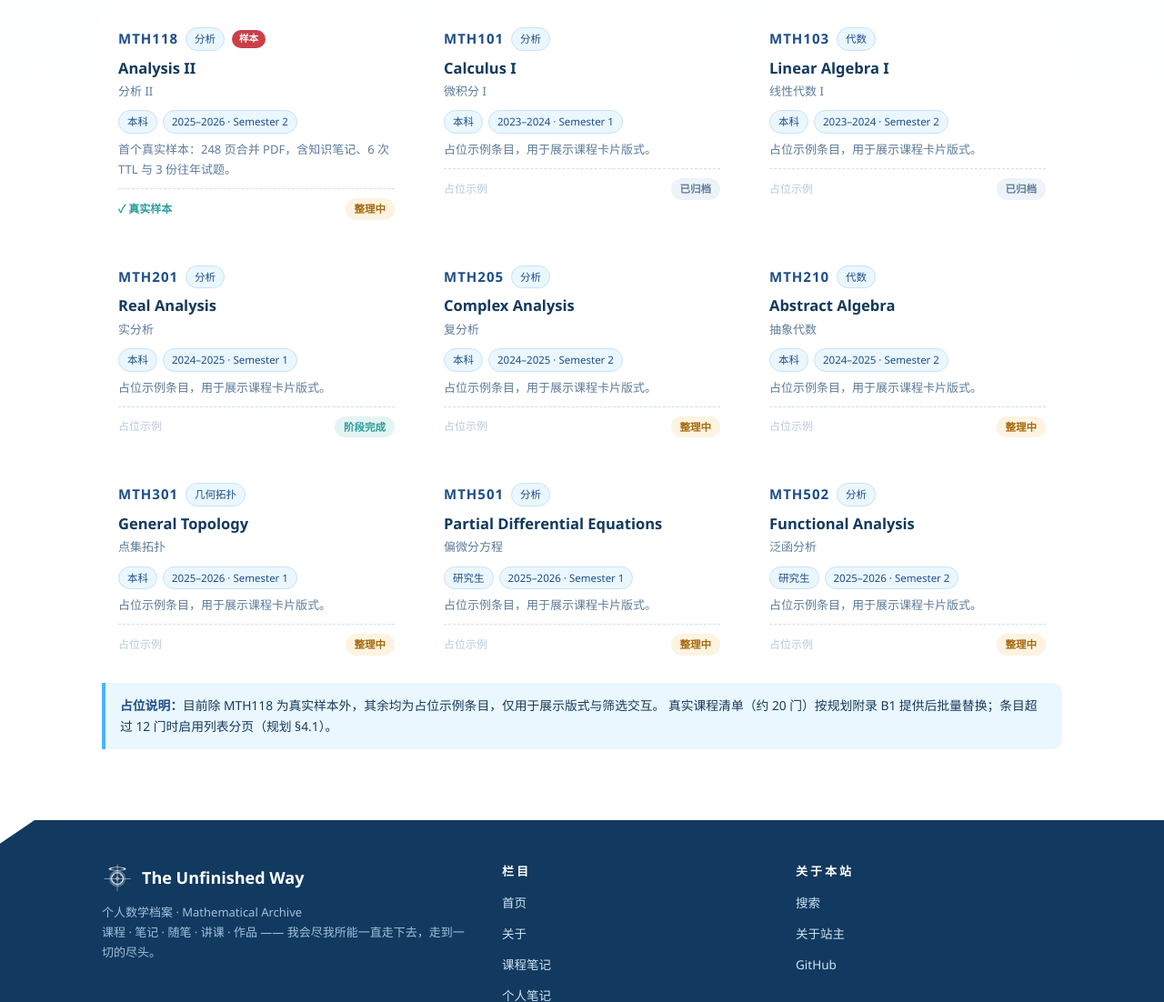
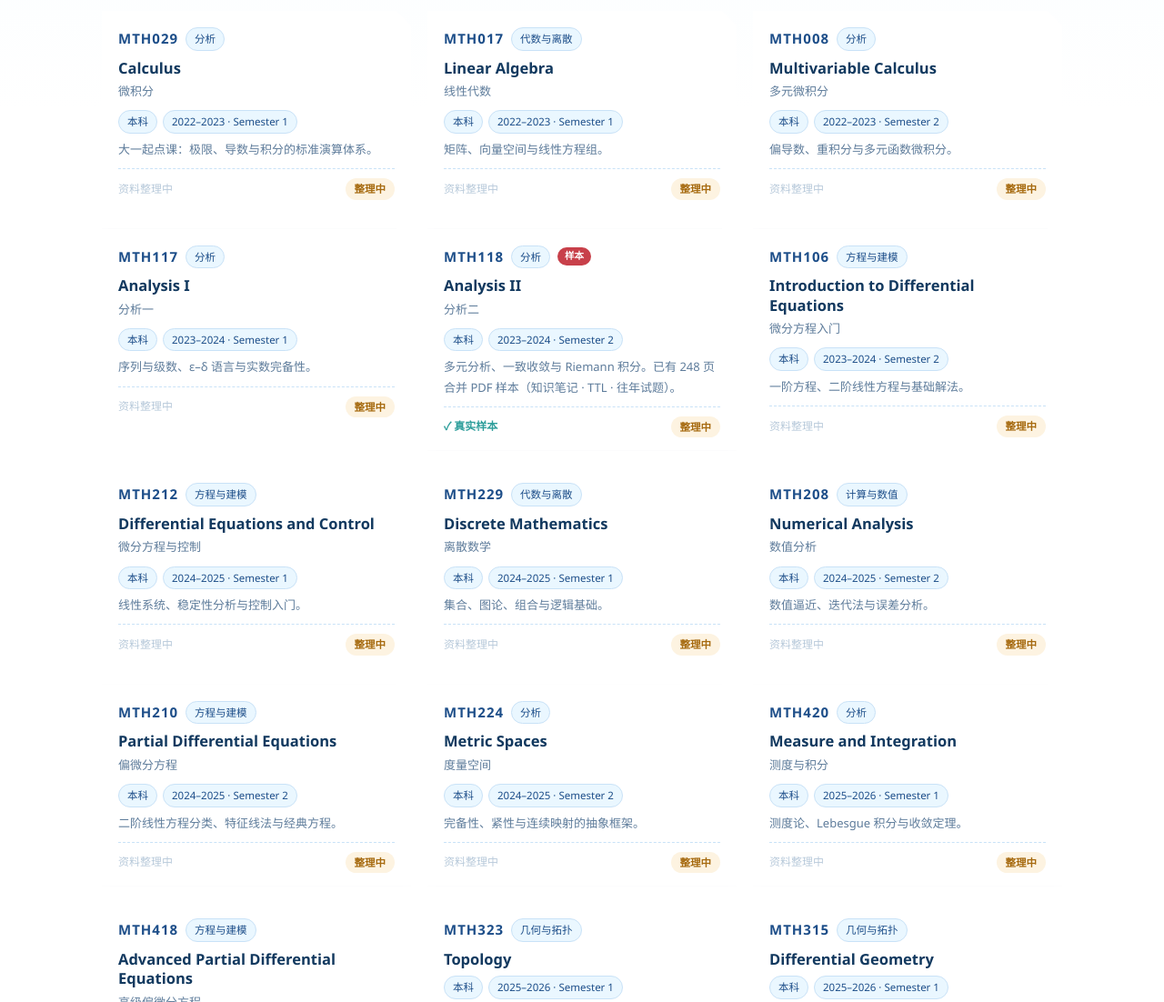
Before and after one commit to analysis2077/analysis2077.github.io, an Astro site: page /courses in a window 1280 px wide. Shown: the part 400-1502 px from the top of the page at 91% size. Built offline with nearby package versions, Linux system fonts and the light colour scheme; Astro itself is replaced by a stand-in of ours.

Commit message:
courses: real 17-course undergraduate list (user-confirmed) + MTH118 year fix to 2023-2024

```diff
--- a/src/components/CourseCard.astro
+++ b/src/components/CourseCard.astro
@@ -21,7 +21,7 @@ const stClass = course.status === '整理中' ? 'st-wip' : course.status === '
   <p class="cc-zh">{course.blurb}</p>
   <div class="cc-foot">
     <span class={course.sample ? 'cc-sample' : 'cc-ph'}>
-      {course.sample ? '✓ 真实样本' : '占位示例'}
+      {course.sample ? '✓ 真实样本' : course.href ? '✓ 已建详情页' : '资料整理中'}
     </span>
     <span class={`st ${stClass}`}>{course.status}</span>
   </div>
--- a/src/data/courses.ts
+++ b/src/data/courses.ts
@@ -1,5 +1,7 @@
-// 课程占位数据 —— 骨架阶段用于展示版式
-// 真实课程清单（约 20 门）由站主按规划附录 B1 提供后批量替换
+// 课程数据 —— 本科阶段已修课程（站主 2026-11-23 提供，17 门）
+// 学年映射：Y1S1 = 2022–2023 秋季学期起；Y4S2 = 2025–2026 春季学期
+// 研究生阶段（慕尼黑工大）待首个完整学期结束后补充
+// 注：MTH323 / MTH315 / MTH310 英文题名为站主提供原名，其余英文题名为中文对应译名，以官方成绩单为准
 export interface Course {
   code: string;
   title: string;
@@ -15,28 +17,32 @@ export interface Course {
 }
 
 export const COURSES: Course[] = [
-  {
-    code: 'MTH118',
-    title: 'Analysis II',
-    titleZh: '分析 II',
-    stage: '本科',
-    year: '2025–2026',
-    semester: 'Semester 2',
-    subject: '分析',
-    status: '整理中',
-    blurb: '首个真实样本：248 页合并 PDF，含知识笔记、6 次 TTL 与 3 份往年试题。',
-    sample: true,
-    href: '/courses/mth118/',
-  },
-  { code: 'MTH101', title: 'Calculus I', titleZh: '微积分 I', stage: '本科', year: '2023–2024', semester: 'Semester 1', subject: '分析', status: '已归档', blurb: '占位示例条目，用于展示课程卡片版式。' },
-  { code: 'MTH103', title: 'Linear Algebra I', titleZh: '线性代数 I', stage: '本科', year: '2023–2024', semester: 'Semester 2', subject: '代数', status: '已归档', blurb: '占位示例条目，用于展示课程卡片版式。' },
-  { code: 'MTH201', title: 'Real Analysis', titleZh: '实分析', stage: '本科', year: '2024–2025', semester: 'Semester 1', subject: '分析', status: '阶段完成', blurb: '占位示例条目，用于展示课程卡片版式。' },
-  { code: 'MTH205', title: 'Complex Analysis', titleZh: '复分析', stage: '本科', year: '2024–2025', semester: 'Semester 2', subject: '分析', status: '整理中', blurb: '占位示例条目，用于展示课程卡片版式。' },
-  { code: 'MTH210', title: 'Abstract Algebra', titleZh: '抽象代数', stage: '本科', year: '2024–2025', semester: 'Semester 2', subject: '代数', status: '整理中', blurb: '占位示例条目，用于展示课程卡片版式。' },
-  { code: 'MTH301', title: 'General Topology', titleZh: '点集拓扑', stage: '本科', year: '2025–2026', semester: 'Semester 1', subject: '几何拓扑', status: '整理中', blurb: '占位示例条目，用于展示课程卡片版式。' },
-  { code: 'MTH501', title: 'Partial Differential Equations', titleZh: '偏微分方程', stage: '研究生', year: '2025–2026', semester: 'Semester 1', subject: '分析', status: '整理中', blurb: '占位示例条目，用于展示课程卡片版式。' },
-  { code: 'MTH502', title: 'Functional Analysis', titleZh: '泛函分析', stage: '研究生', year: '2025–2026', semester: 'Semester 2', subject: '分析', status: '整理中', blurb: '占位示例条目，用于展示课程卡片版式。' },
+  // —— Y1S1 · 2022–2023 秋季学期 ——
+  { code: 'MTH029', title: 'Calculus', titleZh: '微积分', stage: '本科', year: '2022–2023', semester: 'Semester 1', subject: '分析', status: '整理中', blurb: '大一起点课：极限、导数与积分的标准演算体系。' },
+  { code: 'MTH017', title: 'Linear Algebra', titleZh: '线性代数', stage: '本科', year: '2022–2023', semester: 'Semester 1', subject: '代数与离散', status: '整理中', blurb: '矩阵、向量空间与线性方程组。' },
+  // —— Y1S2 · 2022–2023 春季学期 ——
+  { code: 'MTH008', title: 'Multivariable Calculus', titleZh: '多元微积分', stage: '本科', year: '2022–2023', semester: 'Semester 2', subject: '分析', status: '整理中', blurb: '偏导数、重积分与多元函数微积分。' },
+  // —— Y2S1 · 2023–2024 秋季学期 ——
+  { code: 'MTH117', title: 'Analysis I', titleZh: '分析一', stage: '本科', year: '2023–2024', semester: 'Semester 1', subject: '分析', status: '整理中', blurb: '序列与级数、ε–δ 语言与实数完备性。' },
+  // —— Y2S2 · 2023–2024 春季学期 ——
+  { code: 'MTH118', title: 'Analysis II', titleZh: '分析二', stage: '本科', year: '2023–2024', semester: 'Semester 2', subject: '分析', status: '整理中', blurb: '多元分析、一致收敛与 Riemann 积分。已有 248 页合并 PDF 样本（知识笔记 · TTL · 往年试题）。', sample: true, href: '/courses/mth118/' },
+  { code: 'MTH106', title: 'Introduction to Differential Equations', titleZh: '微分方程入门', stage: '本科', year: '2023–2024', semester: 'Semester 2', subject: '方程与建模', status: '整理中', blurb: '一阶方程、二阶线性方程与基础解法。' },
+  // —— Y3S1 · 2024–2025 秋季学期 ——
+  { code: 'MTH212', title: 'Differential Equations and Control', titleZh: '微分方程与控制', stage: '本科', year: '2024–2025', semester: 'Semester 1', subject: '方程与建模', status: '整理中', blurb: '线性系统、稳定性分析与控制入门。' },
+  { code: 'MTH229', title: 'Discrete Mathematics', titleZh: '离散数学', stage: '本科', year: '2024–2025', semester: 'Semester 1', subject: '代数与离散', status: '整理中', blurb: '集合、图论、组合与逻辑基础。' },
+  // —— Y3S2 · 2024–2025 春季学期 ——
+  { code: 'MTH208', title: 'Numerical Analysis', titleZh: '数值分析', stage: '本科', year: '2024–2025', semester: 'Semester 2', subject: '计算与数值', status: '整理中', blurb: '数值逼近、迭代法与误差分析。' },
+  { code: 'MTH210', title: 'Partial Differential Equations', titleZh: '偏微分方程', stage: '本科', year: '2024–2025', semester: 'Semester 2', subject: '方程与建模', status: '整理中', blurb: '二阶线性方程分类、特征线法与经典方程。' },
+  { code: 'MTH224', title: 'Metric Spaces', titleZh: '度量空间', stage: '本科', year: '2024–2025', semester: 'Semester 2', subject: '分析', status: '整理中', blurb: '完备性、紧性与连续映射的抽象框架。' },
+  // —— Y4S1 · 2025–2026 秋季学期 ——
+  { code: 'MTH420', title: 'Measure and Integration', titleZh: '测度与积分', stage: '本科', year: '2025–2026', semester: 'Semester 1', subject: '分析', status: '整理中', blurb: '测度论、Lebesgue 积分与收敛定理。' },
+  { code: 'MTH418', title: 'Advanced Partial Differential Equations', titleZh: '高级偏微分方程', stage: '本科', year: '2025–2026', semester: 'Semester 1', subject: '方程与建模', status: '整理中', blurb: '弱导数、Sobolev 空间与能量估计。' },
+  { code: 'MTH323', title: 'Topology', stage: '本科', year: '2025–2026', semester: 'Semester 1', subject: '几何与拓扑', status: '整理中', blurb: '开集、连通性、紧性与同伦入门。' },
+  { code: 'MTH315', title: 'Differential Geometry', stage: '本科', year: '2025–2026', semester: 'Semester 1', subject: '几何与拓扑', status: '整理中', blurb: '曲线曲面、第一基本形式与 Gauss 曲率。' },
+  // —— Y4S2 · 2025–2026 春季学期 ——
+  { code: 'MTH310', title: 'Functional Analysis', stage: '本科', year: '2025–2026', semester: 'Semester 2', subject: '分析', status: '整理中', blurb: 'Banach / Hilbert 空间、有界算子与对偶空间。' },
+  { code: 'MTH308', title: 'Continuum Mechanics', titleZh: '连续介质力学', stage: '本科', year: '2025–2026', semester: 'Semester 2', subject: '方程与建模', status: '整理中', blurb: '应力应变、守恒律与弹性、流体基础。' },
 ];
 
 export const STAGES = ['本科', '研究生'] as const;
-export const SUBJECTS = ['分析', '代数', '几何拓扑'] as const;
+export const SUBJECTS = ['分析', '方程与建模', '代数与离散', '几何与拓扑', '计算与数值'] as const;
--- a/src/pages/courses/index.astro
+++ b/src/pages/courses/index.astro
@@ -43,8 +43,9 @@ import { COURSES, STAGES, SUBJECTS } from '../../data/courses';
     </section>
     <section class="sec" style="padding-top:8px;">
       <div class="note-box">
-        <b>占位说明：</b>目前除 MTH118 为真实样本外，其余均为占位示例条目，仅用于展示版式与筛选交互。
-        真实课程清单（约 20 门）按规划附录 B1 提供后批量替换；条目超过 12 门时启用列表分页（规划 §4.1）。
+        <b>清单说明：</b>以上为本科阶段（2022–2026 · 西交利物浦大学）已修并记有笔记的 17 门课程，按修读学期排序。
+        部分英文题名为译名，以官方成绩单为准；课程详情页与资料（知识笔记 / TTL / 往年试题）将逐批导入。
+        研究生阶段课程将自慕尼黑工大首个完整学年起补充。
       </div>
     </section>
   </div>
--- a/src/pages/courses/mth118/index.astro
+++ b/src/pages/courses/mth118/index.astro
@@ -18,13 +18,13 @@ const papers = [
   <PageHero
     en="Course File"
     zh="MTH118 · Analysis II"
-    desc="本科 · 分析 · 2025–2026 Semester 2 —— 首个真实样本课程，248 页合并 PDF 待导入。"
+    desc="本科 · 分析 · 2023–2024 Semester 2 —— 首个真实样本课程，248 页合并 PDF 待导入。"
     crumbs={[{ label: '首页', href: '/' }, { label: '课程笔记', href: '/courses/' }, { label: 'MTH118' }]}
   />
   <div class="wrap">
     <section class="sec">
       <div class="dossier">
-        <div class="dos-strip"><span>Course Record · MTH118</span><span>2025–2026 S2</span></div>
+        <div class="dos-strip"><span>Course Record · MTH118</span><span>2023–2024 S2</span></div>
         <div class="dos-photo">
           <svg viewBox="0 0 120 52" width="92" height="40" aria-hidden="true">
             <ellipse cx="60" cy="26" rx="54" ry="19" fill="none" stroke="#4CB3FF" stroke-width="4.5"/>
--- a/src/pages/notes/pde/basic-pde/index.astro
+++ b/src/pages/notes/pde/basic-pde/index.astro
@@ -84,7 +84,7 @@ const sobolev = katex.renderToString('W^{1,2}(\\Omega) = \\{\\, u \\in L^2(\\Ome
         <a class="cut-card vol-card" href="/courses/mth118/">
           <span class="vc-series">相关课程</span>
           <h3>MTH118 · Analysis II</h3>
-          <p class="vc-zh">本科 · 2025–2026 S2 · 分析</p>
+          <p class="vc-zh">本科 · 2023–2024 S2 · 分析</p>
         </a>
         <div class="cut-card vol-card">
           <span class="vc-series">勘误 / 修订记录</span>
```
